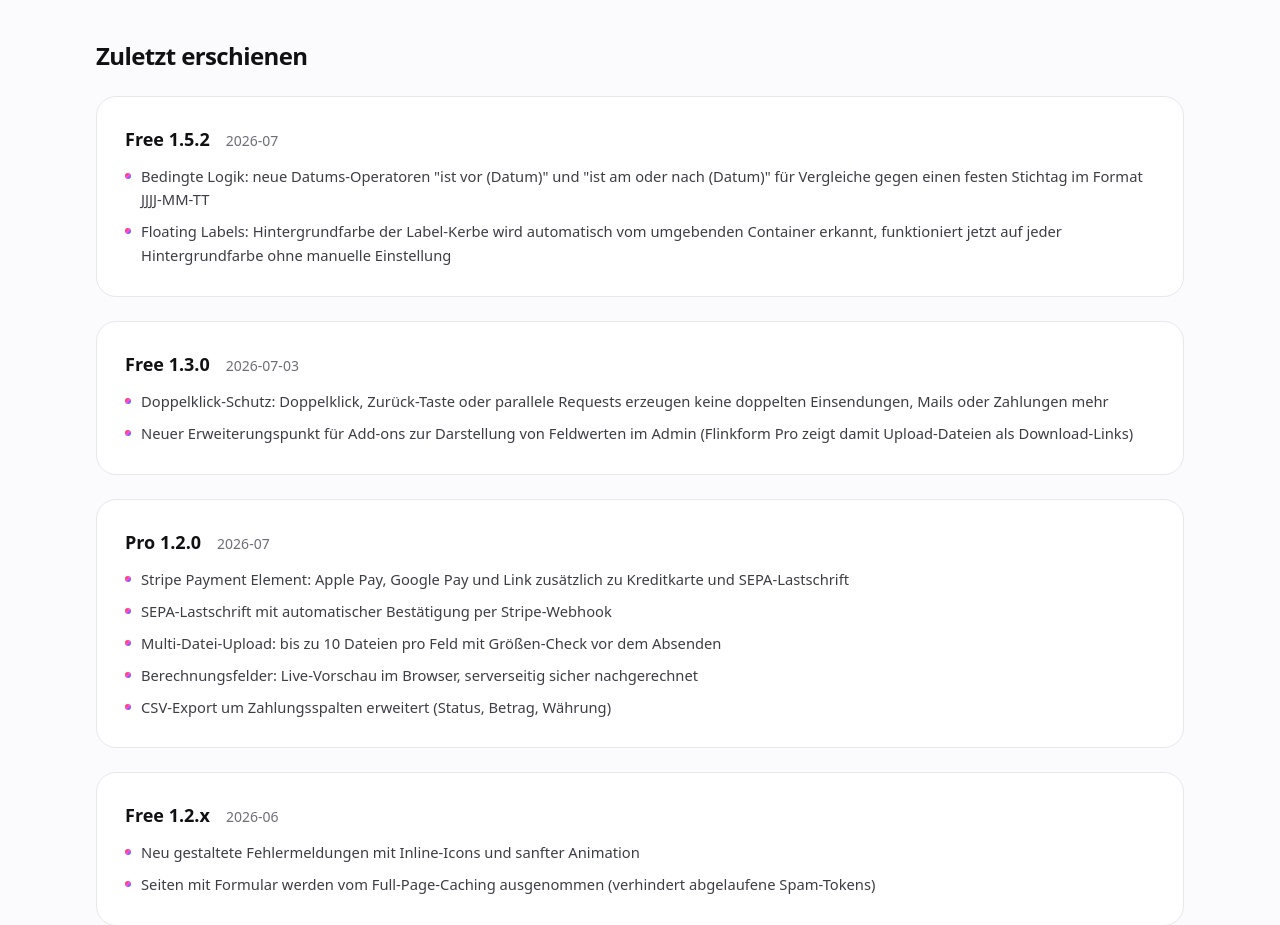
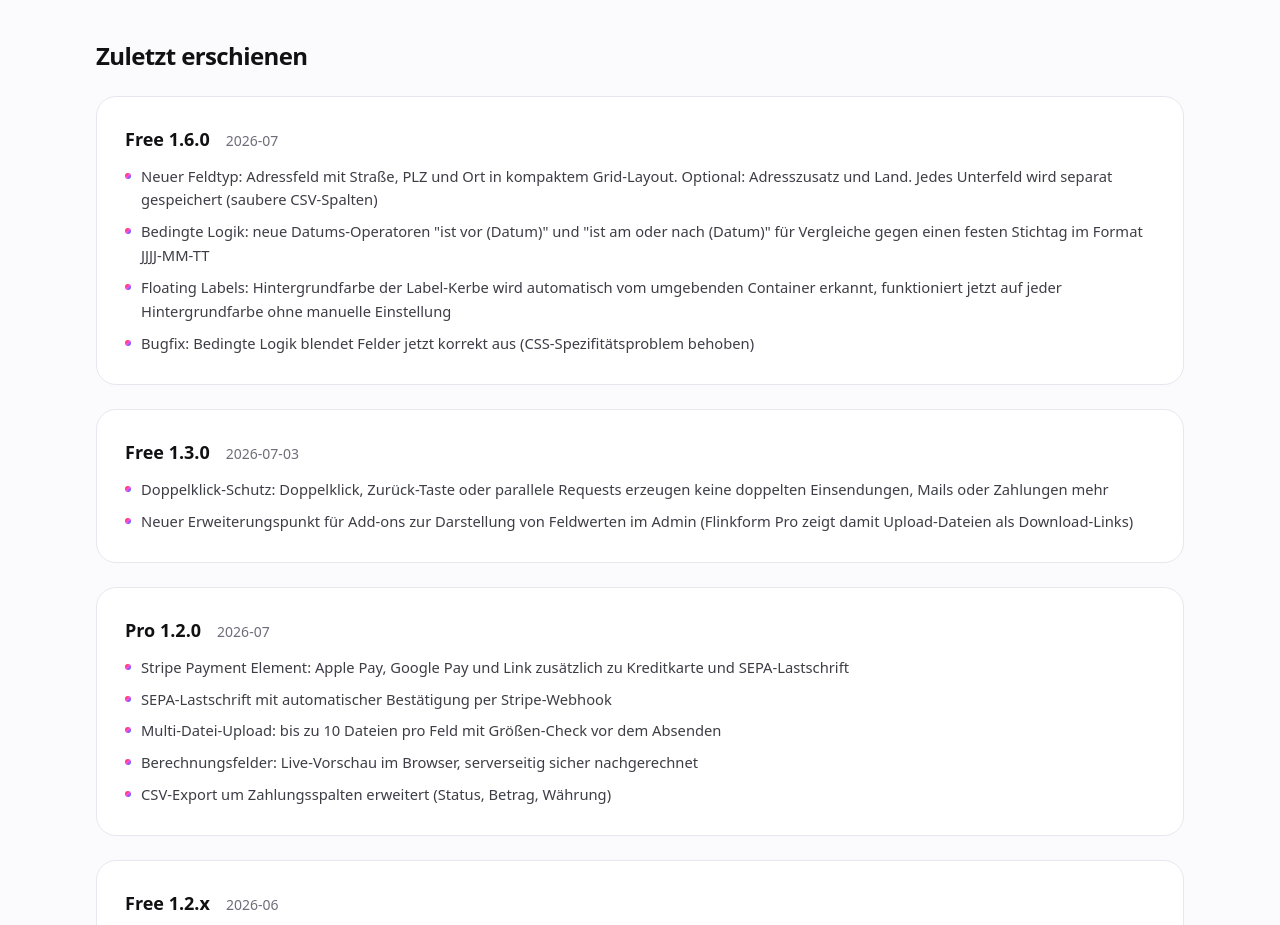
Before and after one commit to dennisbuchwald/flinkform.de, a Next.js app: page /roadmap in a window 1280 px wide. Shown: the part 1340-2265 px from the top of the page. Built offline with nearby package versions, Linux system fonts and the light colour scheme.

Commit message:
Document address field and 1.6.0 release
Homepage: update field count to 14 (+ address).
Roadmap: consolidate 1.5.2/1.5.3 into 1.6.0 changelog entry with
address field, date operators, floating label fix and conditional
logic CSS fix.

```diff
--- a/app/page.tsx
+++ b/app/page.tsx
@@ -58,7 +58,7 @@ const pillars = [
 ];
 
 const features = [
-  "13 Feldtypen: Text, E-Mail, Textarea, Zahl, Datum, URL, Telefon, Dropdown, Radio, Checkbox, Toggle, Hidden, Consent",
+  "14 Feldtypen: Text, E-Mail, Textarea, Zahl, Datum, URL, Telefon, Dropdown, Radio, Checkbox, Toggle, Hidden, Consent, Adresse",
   "Multi-Step-Formulare mit Fortschrittsanzeige (Balken, Punkte oder Zahlen) und Schritt-Validierung",
   "Bedingte Logik: Felder und Schritte ein-/ausblenden, Schritte überspringen, Submit-Button sperren. Datumsvergleiche inklusive (vor/ab einem Stichtag)",
   "Einfachauswahl wahlweise als klassische Liste oder als anklickbare Buttons in deiner Markenfarbe",
--- a/app/roadmap/page.tsx
+++ b/app/roadmap/page.tsx
@@ -53,11 +53,13 @@ const geplant = [
 
 const changelog = [
   {
-    version: "Free 1.5.2",
+    version: "Free 1.6.0",
     date: "2026-07",
     items: [
+      "Neuer Feldtyp: Adressfeld mit Straße, PLZ und Ort in kompaktem Grid-Layout. Optional: Adresszusatz und Land. Jedes Unterfeld wird separat gespeichert (saubere CSV-Spalten)",
       "Bedingte Logik: neue Datums-Operatoren \"ist vor (Datum)\" und \"ist am oder nach (Datum)\" für Vergleiche gegen einen festen Stichtag im Format JJJJ-MM-TT",
       "Floating Labels: Hintergrundfarbe der Label-Kerbe wird automatisch vom umgebenden Container erkannt, funktioniert jetzt auf jeder Hintergrundfarbe ohne manuelle Einstellung",
+      "Bugfix: Bedingte Logik blendet Felder jetzt korrekt aus (CSS-Spezifitätsproblem behoben)",
     ],
   },
   {
```
